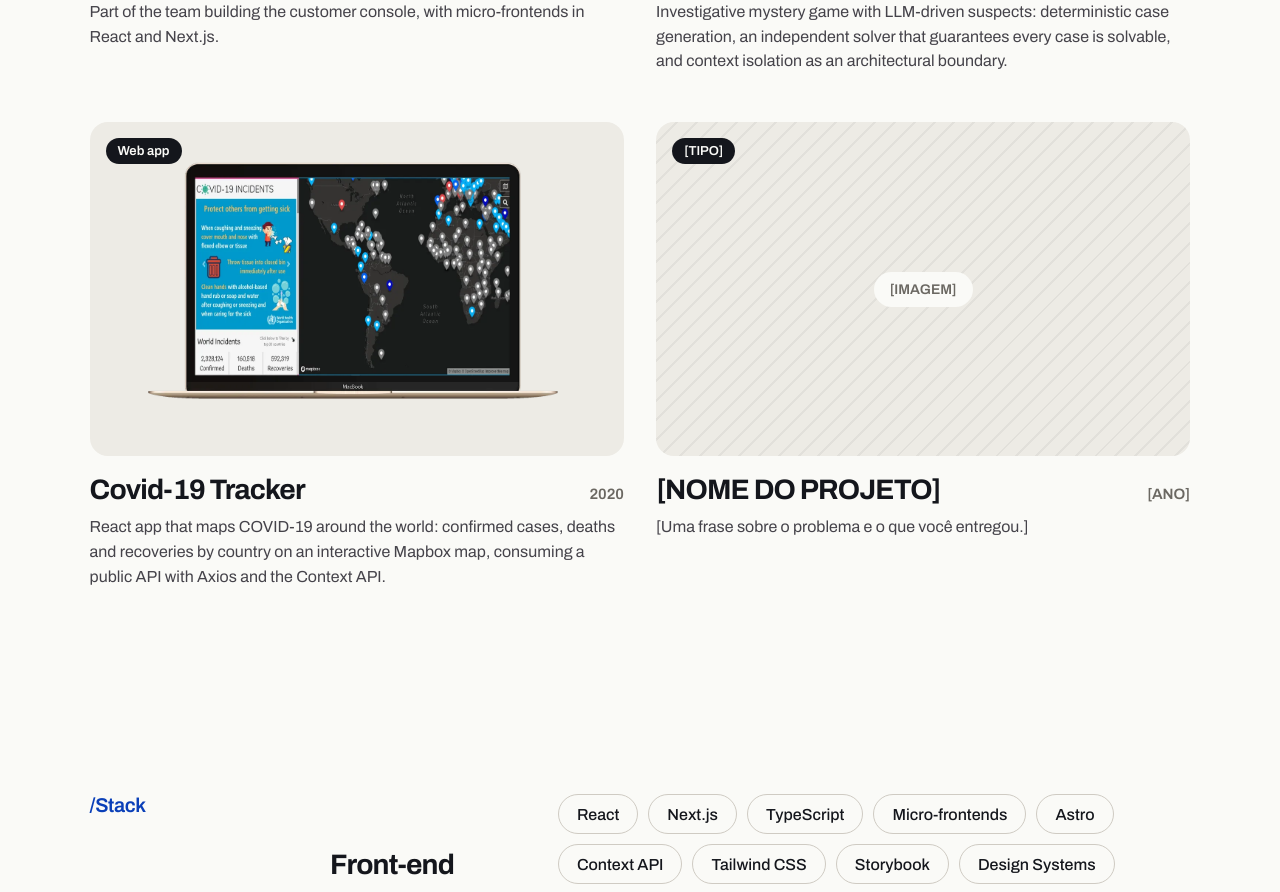
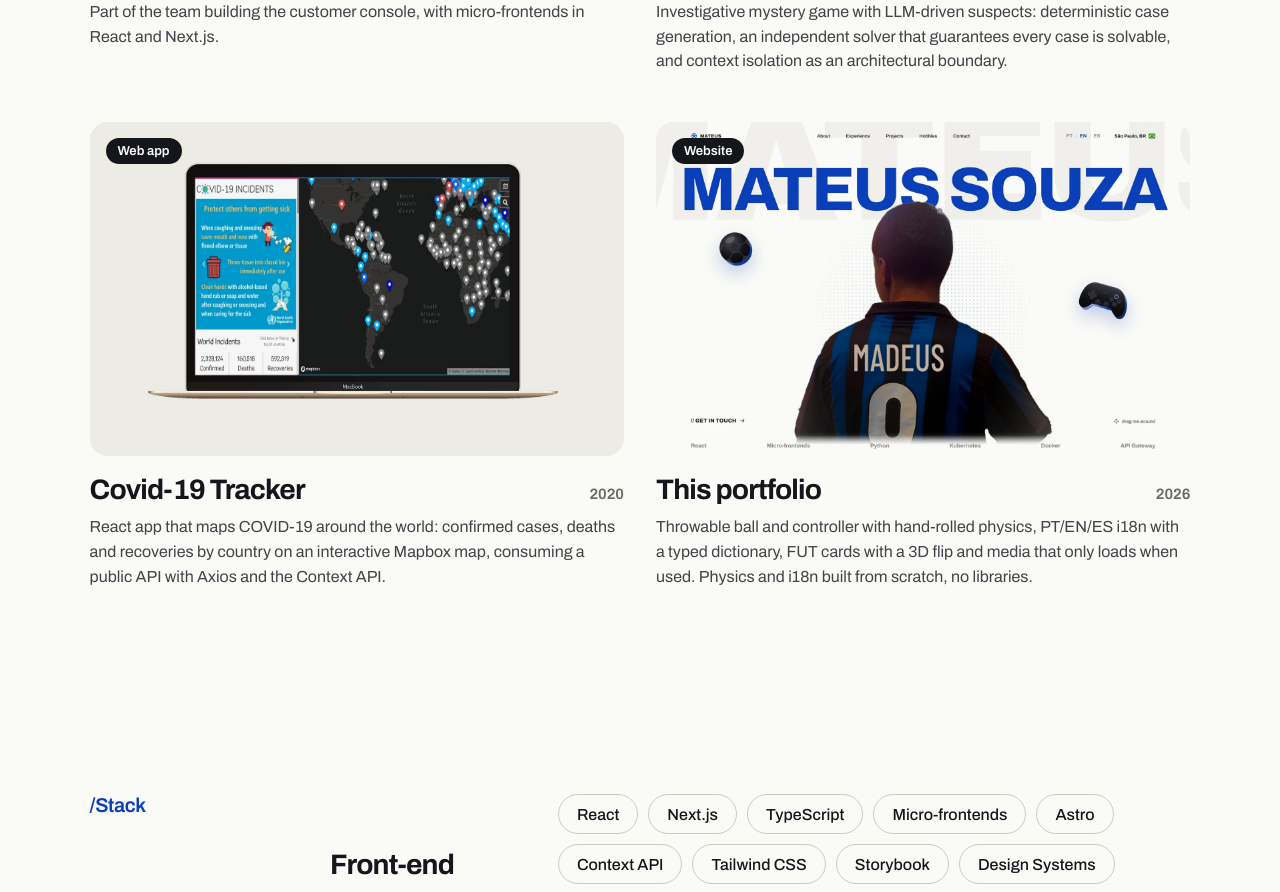
Before and after one commit to Madeuss/portfolio, a React (Vite) app: page / in a window 1280 px wide. Shown: the part 3400-4292 px from the top of the page. Built offline with nearby package versions, Linux system fonts and the light colour scheme.

Commit message:
feat(projects): add this portfolio as the fourth project card
Placeholder for the playable 3D portfolio, which replaces it once released.

```diff
--- a/src/data/content.ts
+++ b/src/data/content.ts
@@ -46,7 +46,11 @@ export const projectMeta: { tint?: string; image?: string; href?: string }[] = [
     image: '/images/covid-tracker.webp',
     href: 'https://github.com/Madeuss/Covid-19-Tracker',
   },
-  {},
+  // TODO: trocar pelo Portfólio 3D quando sair
+  {
+    image: '/images/portfolio-hero.webp',
+    href: 'https://github.com/Madeuss/portfolio',
+  },
 ]
 
 // Títulos dos grupos ficam nos dicionários (stack.groups).
--- a/src/i18n/en.ts
+++ b/src/i18n/en.ts
@@ -99,11 +99,11 @@ const en: Dictionary = {
         desc: 'React app that maps COVID-19 around the world: confirmed cases, deaths and recoveries by country on an interactive Mapbox map, consuming a public API with Axios and the Context API.',
       },
       {
-        name: '[NOME DO PROJETO]',
-        year: '[ANO]',
-        tag: '[TIPO]',
-        placeholder: '[IMAGEM]',
-        desc: '[Uma frase sobre o problema e o que você entregou.]',
+        name: 'This portfolio',
+        year: '2026',
+        tag: 'Website',
+        placeholder: '[PRINT DO SITE]',
+        desc: 'Throwable ball and controller with hand-rolled physics, PT/EN/ES i18n with a typed dictionary, FUT cards with a 3D flip and media that only loads when used. Physics and i18n built from scratch, no libraries.',
       },
     ],
   },
--- a/src/i18n/es.ts
+++ b/src/i18n/es.ts
@@ -99,11 +99,11 @@ const es: Dictionary = {
         desc: 'App en React que mapea la COVID-19 en el mundo: casos confirmados, muertes y recuperados por país, en un mapa interactivo con Mapbox, consumiendo una API pública con Axios y Context API.',
       },
       {
-        name: '[NOME DO PROJETO]',
-        year: '[ANO]',
-        tag: '[TIPO]',
-        placeholder: '[IMAGEM]',
-        desc: '[Uma frase sobre o problema e o que você entregou.]',
+        name: 'Este portafolio',
+        year: '2026',
+        tag: 'Sitio web',
+        placeholder: '[PRINT DO SITE]',
+        desc: 'Balón y control arrojables con física propia, i18n en PT/EN/ES con diccionario tipado, cartas FUT con giro 3D y medios que solo cargan cuando se usan. Física e i18n hechas a mano, sin librerías.',
       },
     ],
   },
--- a/src/i18n/pt.ts
+++ b/src/i18n/pt.ts
@@ -98,11 +98,11 @@ const pt: Dictionary = {
         desc: 'App em React que mapeia a COVID-19 pelo mundo: casos confirmados, mortes e recuperados por país, num mapa interativo com Mapbox, consumindo uma API pública com Axios e Context API.',
       },
       {
-        name: '[NOME DO PROJETO]',
-        year: '[ANO]',
-        tag: '[TIPO]',
-        placeholder: '[IMAGEM]',
-        desc: '[Uma frase sobre o problema e o que você entregou.]',
+        name: 'Este portfólio',
+        year: '2026',
+        tag: 'Site',
+        placeholder: '[PRINT DO SITE]',
+        desc: 'Bola e controle arremessáveis com física própria, i18n em PT/EN/ES com dicionário tipado, cartas FUT com flip 3D e mídias que só carregam quando usadas. Física e i18n feitas à mão, sem bibliotecas.',
       },
     ],
   },
```
Also changed, not shown: public/images/portfolio-hero.webp (added).
